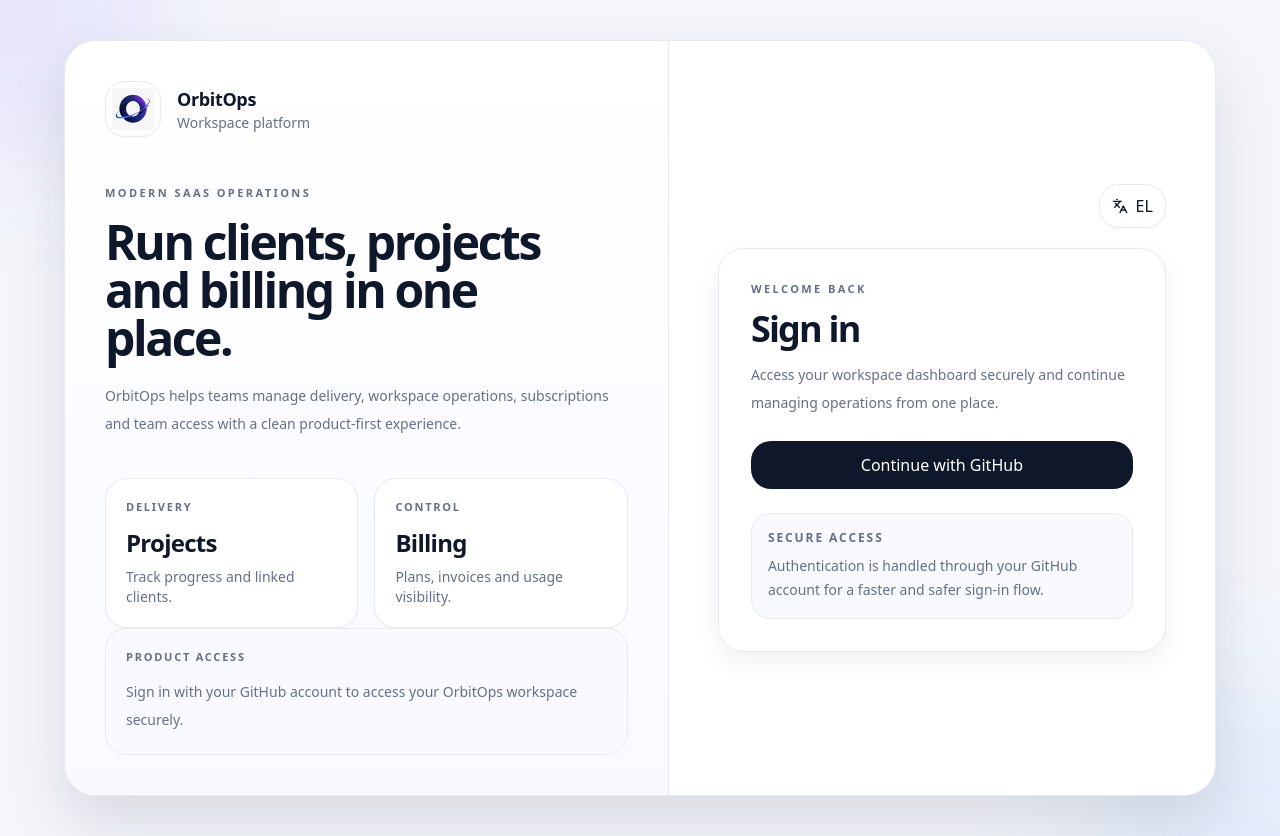
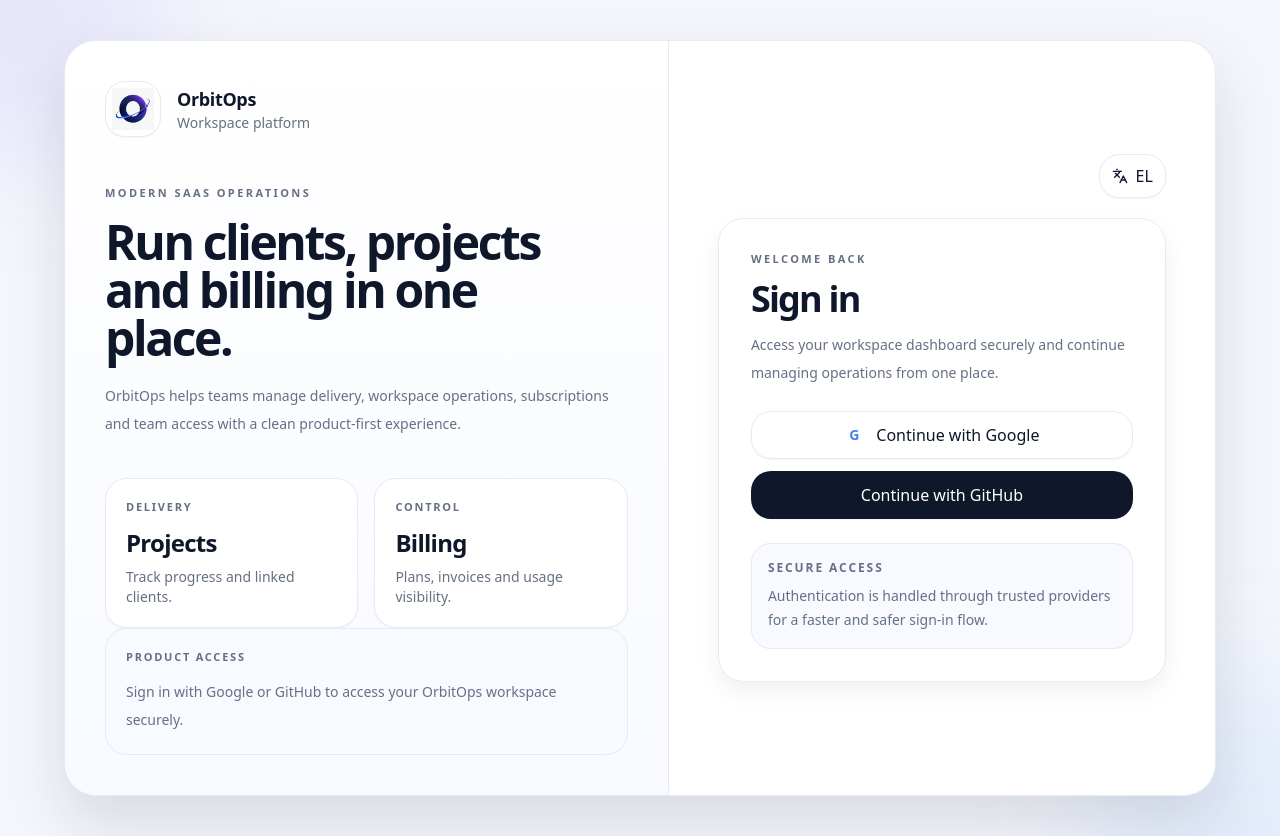
Before and after one commit to RoussosAdo/orbitops, a Next.js app: page /login in a window 1280 px wide. Built offline with nearby package versions, Linux system fonts and the light colour scheme.

Commit message:
Add Google authentication and link OAuth accounts

```diff
--- a/app/lib/i18n.ts
+++ b/app/lib/i18n.ts
@@ -122,7 +122,7 @@ export const dashboardCopy = {
 
   productAccess: "Product Access",
   productAccessDescription:
-        "Sign in with your GitHub account to access your OrbitOps workspace securely.",
+    "Sign in with Google or GitHub to access your OrbitOps workspace securely.",
 
   welcomeBack: "Welcome back",
   signIn: "Sign in",
@@ -131,13 +131,14 @@ export const dashboardCopy = {
 
   signInFailed: "Sign-in failed:",
   accountNotLinked: "Email already in use with another provider.",
-      githubError: "Something went wrong with GitHub.",
+  providerError: "Something went wrong with the sign-in provider.",
 
+  continueWithGoogle: "Continue with Google",
   continueWithGithub: "Continue with GitHub",
 
   secureAccess: "Secure access",
   secureAccessDescription:
-        "Authentication is handled through your GitHub account for a faster and safer sign-in flow.",
+    "Authentication is handled through trusted providers for a faster and safer sign-in flow.",
 
   languageLabel: "Switch language",
 },
@@ -667,7 +668,7 @@ export const dashboardCopy = {
 
   productAccess: "Πρόσβαση προϊόντος",
   productAccessDescription:
-        "Συνδέσου με GitHub για ασφαλή πρόσβαση στο OrbitOps workspace σου.",
+    "Συνδέσου με Google ή GitHub για ασφαλή πρόσβαση στο OrbitOps workspace σου.",
 
   welcomeBack: "Καλώς ήρθες ξανά",
   signIn: "Σύνδεση",
@@ -676,13 +677,14 @@ export const dashboardCopy = {
 
   signInFailed: "Η σύνδεση απέτυχε:",
   accountNotLinked: "Το email χρησιμοποιείται ήδη με άλλον provider.",
-      githubError: "Κάτι πήγε λάθος με το GitHub.",
+  providerError: "Κάτι πήγε λάθος με τον πάροχο σύνδεσης.",
 
+  continueWithGoogle: "Συνέχεια με Google",
   continueWithGithub: "Συνέχεια με GitHub",
 
   secureAccess: "Ασφαλής πρόσβαση",
   secureAccessDescription:
-        "Η σύνδεση γίνεται μέσω GitHub για πιο γρήγορη και ασφαλή πρόσβαση.",
+    "Η σύνδεση γίνεται μέσω αξιόπιστων providers για πιο γρήγορη και ασφαλή πρόσβαση.",
 
   languageLabel: "Αλλαγή γλώσσας",
 },
--- a/app/login/page.tsx
+++ b/app/login/page.tsx
@@ -209,16 +209,30 @@ function LoginContent() {
                   {loginCopy.signInFailed}{" "}
                   {error === "OAuthAccountNotLinked"
                     ? loginCopy.accountNotLinked
-                    : loginCopy.githubError}
+                    : loginCopy.providerError}
                 </div>
               )}
 
-              <button
-                onClick={() => signIn("github", { callbackUrl })}
-                className="mt-6 inline-flex h-12 w-full items-center justify-center rounded-2xl bg-[var(--foreground)] px-5 text-sm font-semibold text-white shadow-[var(--shadow-xs)] transition hover:bg-black"
-              >
-                {loginCopy.continueWithGithub}
-              </button>
+              <div className="mt-6 space-y-3">
+                <button
+                  type="button"
+                  onClick={() => signIn("google", { callbackUrl })}
+                  className="inline-flex h-12 w-full items-center justify-center gap-3 rounded-2xl border border-[var(--border)] bg-white px-5 text-sm font-semibold text-[var(--foreground)] shadow-[var(--shadow-xs)] transition hover:-translate-y-0.5 hover:bg-[var(--muted)]"
+                >
+                  <span className="inline-flex h-5 w-5 items-center justify-center rounded-full text-sm font-bold text-[#4285F4]">
+                    G
+                  </span>
+                  {loginCopy.continueWithGoogle}
+                </button>
+
+                <button
+                  type="button"
+                  onClick={() => signIn("github", { callbackUrl })}
+                  className="inline-flex h-12 w-full items-center justify-center rounded-2xl bg-[var(--foreground)] px-5 text-sm font-semibold text-white shadow-[var(--shadow-xs)] transition hover:-translate-y-0.5 hover:bg-black"
+                >
+                  {loginCopy.continueWithGithub}
+                </button>
+              </div>
 
               <div className="mt-6 rounded-[1.2rem] border border-[var(--border)] bg-[var(--muted)] px-4 py-4">
                 <p className="text-xs font-semibold uppercase tracking-[0.16em] text-[var(--muted-foreground)]">
--- a/auth.ts
+++ b/auth.ts
@@ -1,22 +1,35 @@
 import type { NextAuthOptions } from "next-auth";
 import GitHubProvider from "next-auth/providers/github";
+import GoogleProvider from "next-auth/providers/google";
 import { PrismaAdapter } from "@next-auth/prisma-adapter";
 import { prisma } from "@/app/lib/prisma";
 import { ensureUserWorkspace } from "@/app/lib/ensure-user-workspace";
 
 export const authOptions: NextAuthOptions = {
   adapter: PrismaAdapter(prisma),
+
   providers: [
+    GoogleProvider({
+      clientId: process.env.GOOGLE_CLIENT_ID!,
+      clientSecret: process.env.GOOGLE_CLIENT_SECRET!,
+      allowDangerousEmailAccountLinking: true,
+    }),
+
     GitHubProvider({
       clientId: process.env.AUTH_GITHUB_ID!,
       clientSecret: process.env.AUTH_GITHUB_SECRET!,
+      allowDangerousEmailAccountLinking: true,
     }),
   ],
+
   secret: process.env.NEXTAUTH_SECRET,
+
   pages: {
     signIn: "/login",
   },
+
   debug: true,
+
   callbacks: {
     async signIn({ user }) {
       if (!user.email) return false;
@@ -37,6 +50,7 @@ export const authOptions: NextAuthOptions = {
       return session;
     },
   },
+
   events: {
     async createUser({ user }) {
       if (!user.email) return;
--- a/next.config.ts
+++ b/next.config.ts
@@ -7,6 +7,10 @@ const nextConfig: NextConfig = {
         protocol: "https",
         hostname: "avatars.githubusercontent.com",
       },
+      {
+        protocol: "https",
+        hostname: "lh3.googleusercontent.com",
+      },
     ],
   },
 };
```
Lines whose indentation alone changed are shown as unchanged.
